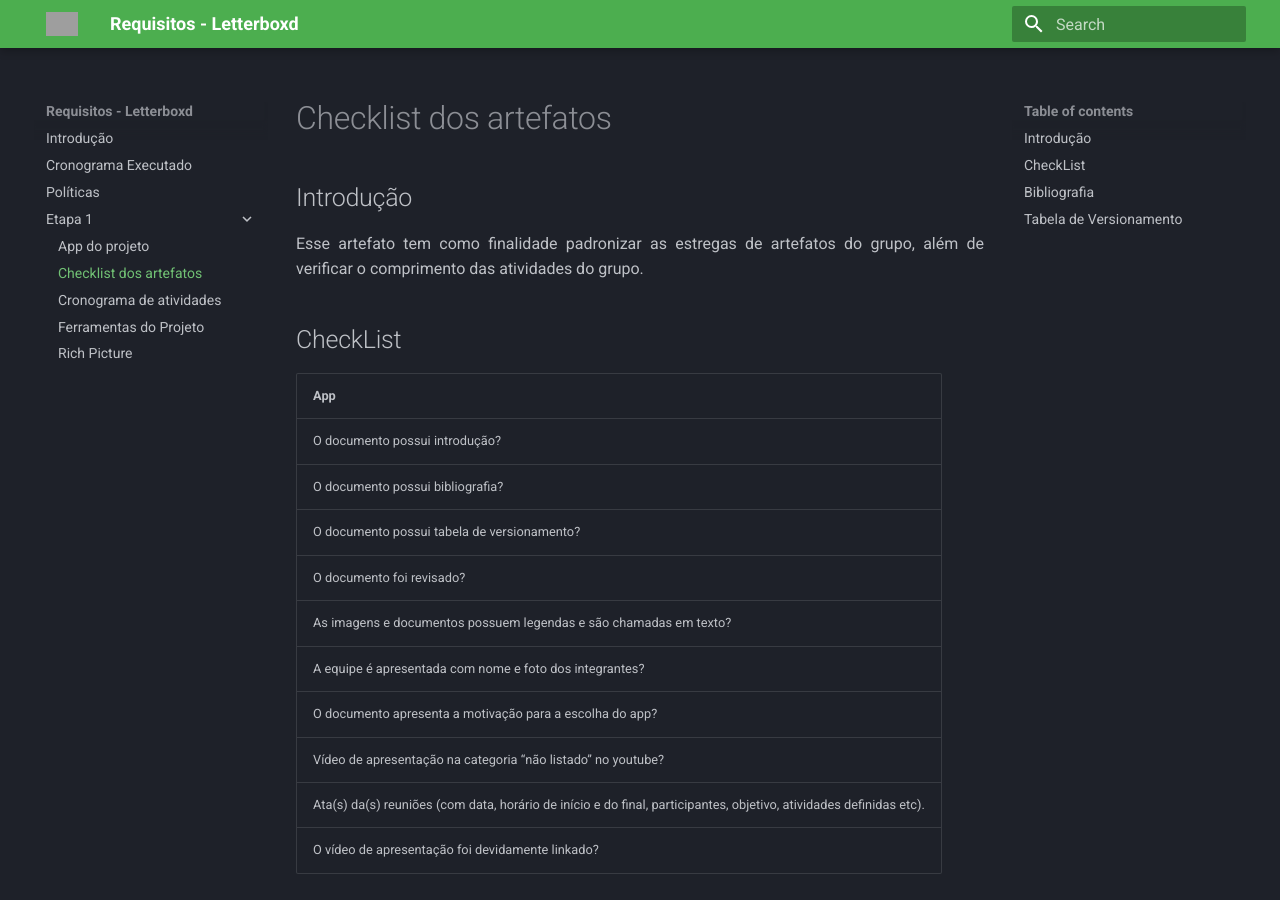
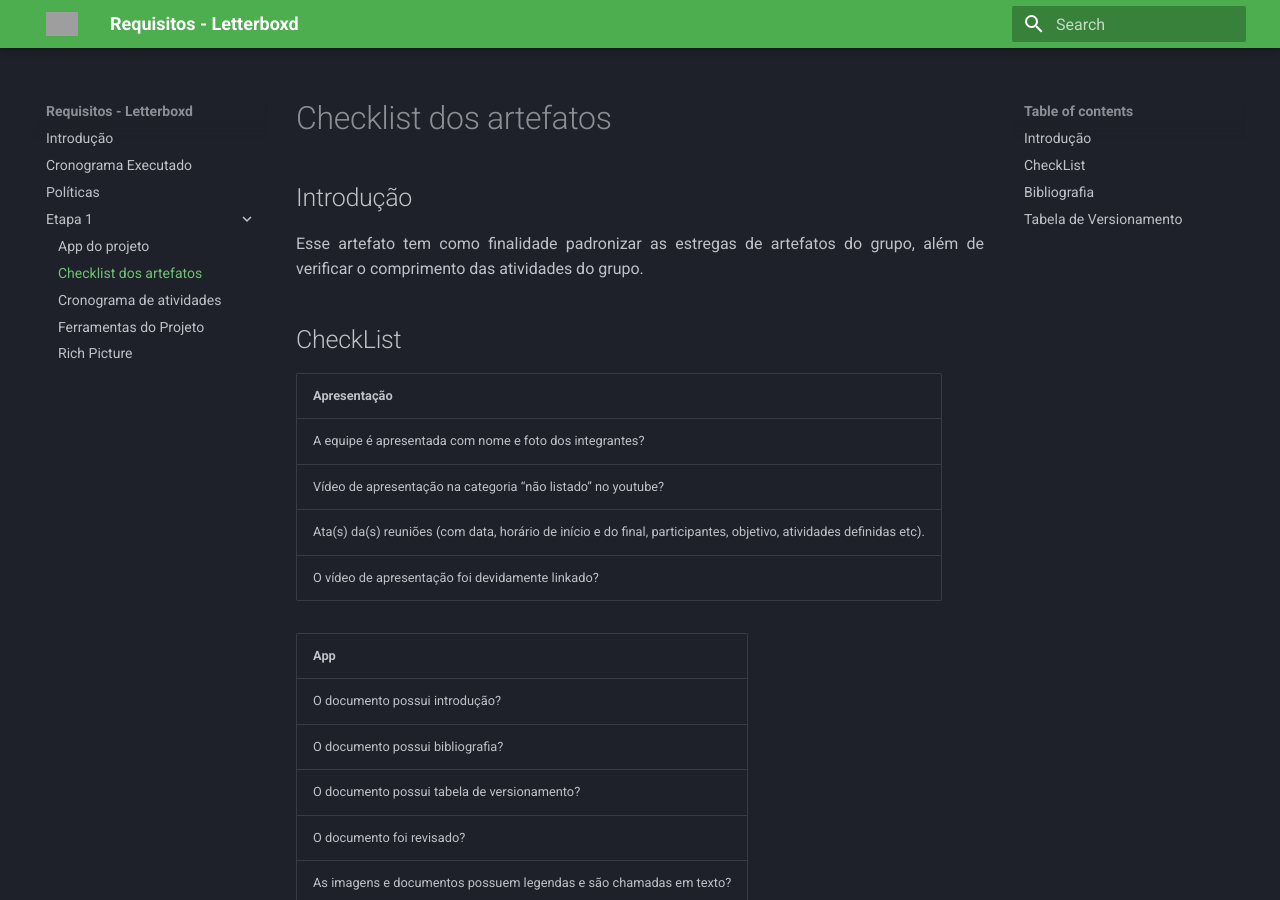
Before and after one commit to Requisitos-de-Software/2023.1-Letterboxd, an MkDocs documentation site: the page built from docs/Etapa 1/checklist.md, in a window 1280 px wide and 900 px high. Built offline with MkDocs 1.6.1 and Material for MkDocs 9.7.7, drawn with Linux system fonts in a browser that asks for light colours; some of the changed lines change nothing that is shown; grey boxes are pictures that could not be loaded.

Commit message:
Edição do documento para se adequar os artefatos do grupo

```diff
--- a/docs/Etapa 1/checklist.md
+++ b/docs/Etapa 1/checklist.md
@@ -8,6 +8,13 @@
 
 ## CheckList
 
+| Apresentação |
+| ------------ |
+| A equipe é apresentada com nome e foto dos integrantes? |
+| Vídeo de apresentação na categoria “não listado” no youtube? |
+| Ata(s) da(s) reuniões (com data, horário de início e do final, participantes, objetivo, atividades definidas etc).|
+| O vídeo de apresentação foi devidamente linkado? |
+
 | App |
 | --- |
 | O documento possui introdução? |
@@ -15,11 +22,7 @@
 | O documento possui tabela de versionamento? |
 | O documento foi revisado? |
 | As imagens e documentos possuem legendas e são chamadas em texto? |
-| A equipe é apresentada com nome e foto dos integrantes? |
 | O documento apresenta a motivação para a escolha do app? |
-| Vídeo de apresentação na categoria “não listado” no youtube? |
-| Ata(s) da(s) reuniões (com data, horário de início e do final, participantes, objetivo, atividades definidas etc).|
-| O vídeo de apresentação foi devidamente linkado? |
 
 <div style="text-align: center">
 <p>Tabela 1: Checklist do App</p>
```
